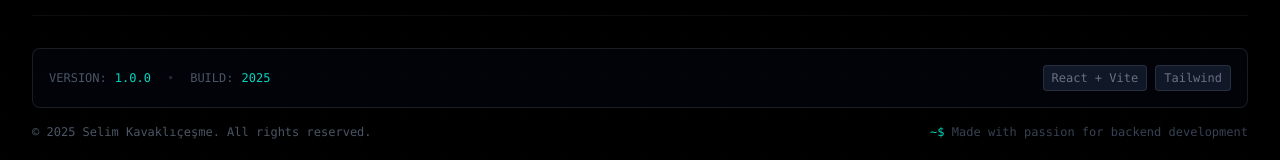
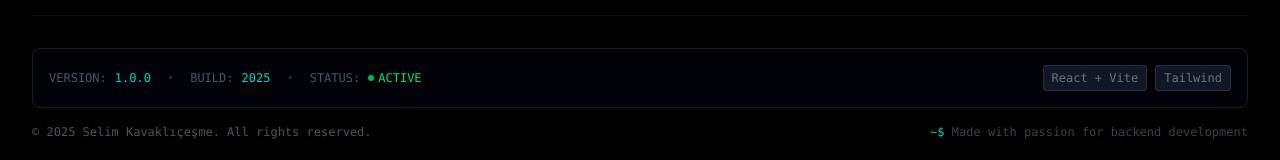
Before and after one commit to Skavces/Skavces.github.io, a React (Vite) app: page /private-projects in a window 1280 px wide. Shown: the part 1449-1609 px from the top of the page. Built offline with nearby package versions, Linux system fonts and the light colour scheme.

Commit message:
white screen, footer, navbar fix

```diff
--- a/src/components/Footer.jsx
+++ b/src/components/Footer.jsx
@@ -33,7 +33,6 @@ export default function Footer() {
 
   const currentYear = new Date().getFullYear();
 
-  // Yumuşak kaydırma fonksiyonu
   const handleScroll = (e, id) => {
     e.preventDefault();
     const element = document.getElementById(id);
@@ -130,7 +129,9 @@ export default function Footer() {
           {/* System Info */}
           <div className="bg-gray-950/50 border border-white/10 rounded-lg p-4">
             <div className="flex flex-col md:flex-row md:items-center md:justify-between gap-4 font-mono text-xs">
-              <div className="flex items-center space-x-4">
+
+              {/* DÜZELTME BURADA YAPILDI: flex-wrap eklendi ve space-x yerine gap kullanıldı */}
+              <div className="flex flex-wrap items-center gap-x-4 gap-y-2">
                 <div className="flex items-center space-x-2">
                   <span className="text-gray-600">VERSION:</span>
                   <span className="text-teal-400">1.0.0</span>
@@ -139,6 +140,15 @@ export default function Footer() {
                 <div className="flex items-center space-x-2">
                   <span className="text-gray-600">BUILD:</span>
                   <span className="text-teal-400">{currentYear}</span>
+                </div>
+                {/* Mobilde ekran daralırsa Status kısmı alt satıra geçecek */}
+                <span className="text-gray-800">•</span>
+                <div className="flex items-center space-x-2">
+                  <span className="text-gray-600">STATUS:</span>
+                  <span className="flex items-center space-x-1">
+                    <span className="w-1.5 h-1.5 bg-green-500 rounded-full animate-pulse"></span>
+                    <span className="text-green-400">ACTIVE</span>
+                  </span>
                 </div>
               </div>
 
--- a/src/index.css
+++ b/src/index.css
@@ -4,7 +4,9 @@
 @tailwind utilities;
 
 html, body {
-  background-color: #000000; /* Veya kullandığın en koyu renk, örn: bg-gray-950 hex kodu */
-  color: white;
-  overscroll-behavior-y: none; /* İstersen esnetme efektini tamamen kapatır (opsiyonel) */
+  margin: 0;
+  padding: 0;
+  background-color: #000000; /* Arka plan kesin siyah olsun */
+  overscroll-behavior-y: none; /* İşte o yaylanmayı kapatan kod bu */
+  height: 100%;
 }
--- a/src/pages/Home.jsx
+++ b/src/pages/Home.jsx
@@ -5,7 +5,6 @@ export default function Home() {
   const [displayText, setDisplayText] = useState('');
   const [currentIndex, setCurrentIndex] = useState(0);
   const [terminalLines, setTerminalLines] = useState([]);
-  const [currentCommand, setCurrentCommand] = useState('');
   const canvasRef = useRef(null);
 
   const fullText = "Backend Developer";
@@ -87,7 +86,7 @@ export default function Home() {
   ];
 
   return (
-    <section className="min-h-screen bg-black relative overflow-hidden">
+    <section className="min-h-screen bg-black relative overflow-hidden" id="home">
       {/* Matrix Rain Background */}
       <canvas
         ref={canvasRef}
@@ -177,7 +176,7 @@ export default function Home() {
               {[
                 { icon: <Github className="w-4 h-4" />, href: "https://github.com/Skavces", label: 'GitHub' },
                 { icon: <Linkedin className="w-4 h-4" />, href: "https://www.linkedin.com/in/selim-kavakl%C4%B1%C3%A7e%C5%9Fme-a1b7b3351/", label: 'LinkedIn' },
-                { icon: <Mail className="w-4 h-4" />, href: "#contact", label: 'Email' },
+                { icon: <Mail className="w-4 h-4" />, href: "mailto:selimkavaklicesme@gmail.com", label: 'Email' },
               ].map((social, idx) => (
                 <a
                   key={idx}
@@ -289,8 +288,8 @@ export default function Home() {
         </div>
       </div>
 
-      {/* Scroll Indicator */}
-      <div className="absolute bottom-8 left-1/2 -translate-x-1/2 animate-bounce">
+      {/* Scroll Indicator - DÜZELTME BURADA */}
+      <div className="absolute bottom-2 md:bottom-8 left-1/2 -translate-x-1/2 animate-bounce z-20">
         <div className="flex flex-col items-center space-y-1">
           <span className="text-gray-700 text-xs font-mono">SCROLL_DOWN</span>
           <div className="w-5 h-8 border-2 border-teal-800/50 rounded-full p-1">
```
